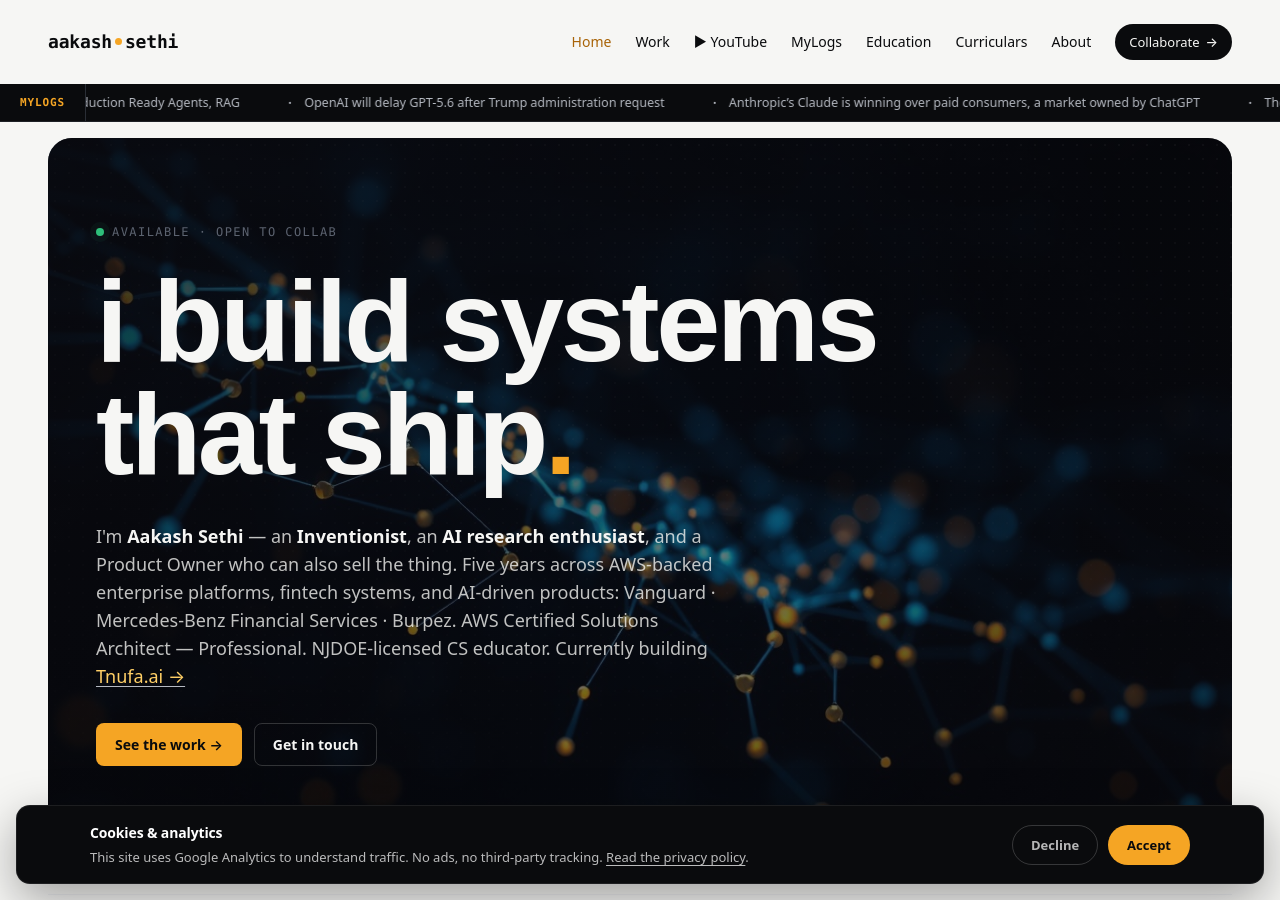
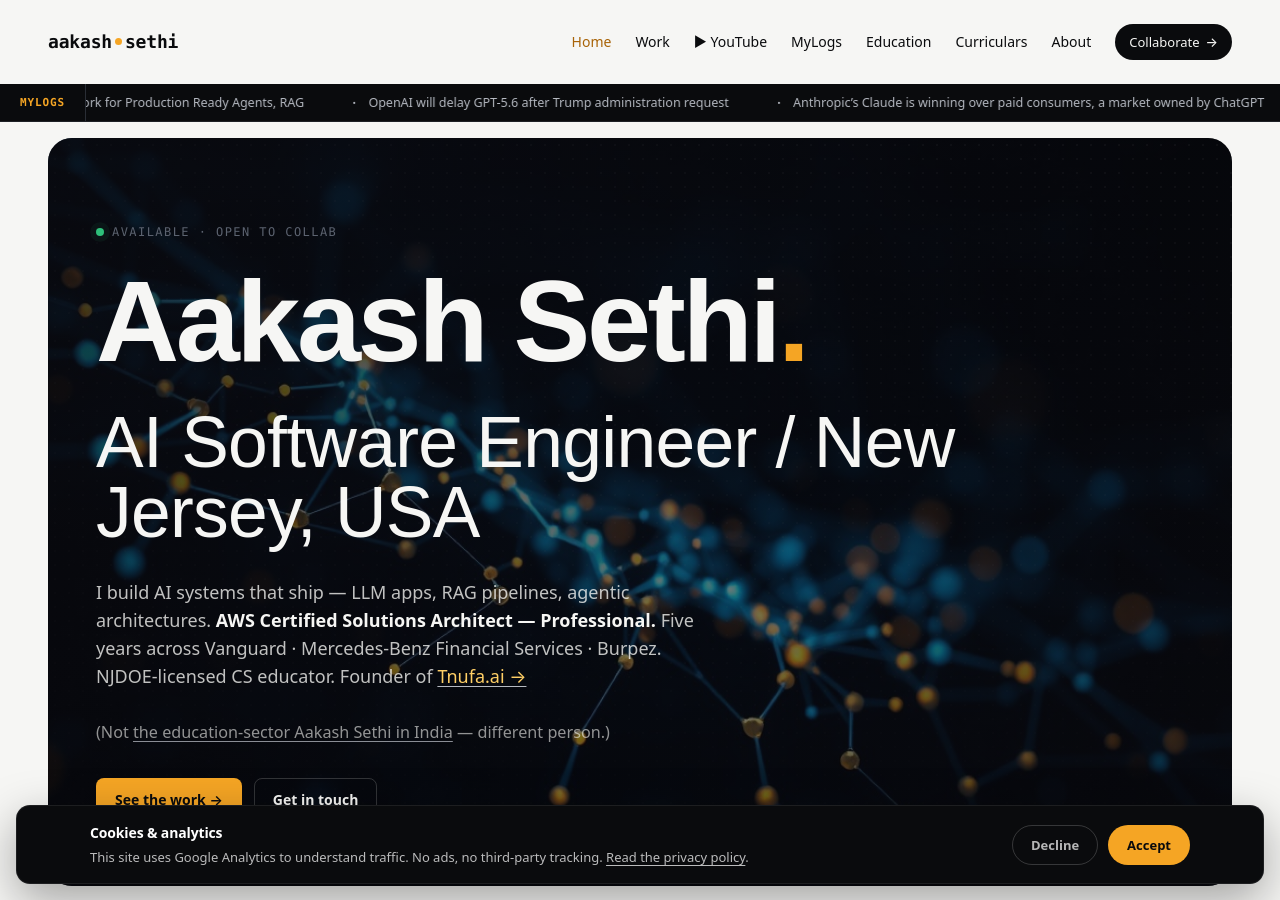
Before and after one commit to Aakashsethi/aakashsethi.github.io, a Jekyll site: the page index.html, which Jekyll copies as it is, in a window 1280 px wide and 900 px high. Built offline with Jekyll 4.4.1, drawn with Linux system fonts in a browser that asks for light colours; nearby versions of some CDN libraries.

Commit message:
Reposition identity: 'Aakash Sethi (AI Engineer)' — disambiguate from the India CEO
Google/DDG currently rank Aakash Sethi the Quest Alliance CEO for the
bare-name query. Bare 'Aakash Sethi' is unwinnable short-term against
that established brand. Instead we optimize for winnable modifier
queries: 'aakash sethi ai', 'aakash sethi new jersey', 'aakash sethi
ai engineer'.

- Title tag now leads with "(AI Engineer)" and adds specific tech
  qualifiers (AWS SAP, LLMs, Agentic AI, Tnufa.ai)
- Meta description explicitly names the disambiguation from the India
  CEO — a strong signal to Google's Knowledge Graph
- Person schema gains alternateName, nationality, and — crucially —
  disambiguatingDescription explicitly stating this is a different
  person from the Quest Alliance CEO
- Hero H1 is now the actual name "Aakash Sethi" (was tagline "i build
  systems that ship") — H1 is Google's strongest single ranking signal
  for person queries. Subhead shows AI Engineer / New Jersey inline.
- Hero includes an explicit "not the India Aakash Sethi" note linking
  to his LinkedIn — this is a Knowledge-Graph disambiguation signal
- _config.yml site title updated to match

Co-Authored-By: Claude Opus 4.7 (1M context) <noreply@anthropic.com>

```diff
--- a/_config.yml
+++ b/_config.yml
@@ -1,8 +1,9 @@
-title: Aakash Sethi — AI Software Engineer
+title: Aakash Sethi (AI Engineer) — New Jersey · AWS SAP · LLMs & Agentic AI
 email: aakash.sethi7@gmail.com
 description: >-
-  AI Software Engineer. AWS Certified Solutions Architect Professional.
-  Building Tnufa.ai. Five years across Vanguard, Mercedes-Benz Financial Services, and Burpez.
+  Aakash Sethi is an AI Software Engineer based in New Jersey, USA — not the Quest
+  Alliance CEO. AWS Certified Solutions Architect Professional. Founder of Tnufa.ai.
+  Five years across Vanguard, Mercedes-Benz Financial Services, and Burpez.
 baseurl: ""
 url: "https://aakashsethi.github.io"
 github_username: Aakashsethi
--- a/index.html
+++ b/index.html
@@ -20,8 +20,8 @@
 
 <meta charset="utf-8">
 <meta name="viewport" content="width=device-width, initial-scale=1">
-<title>Aakash Sethi — AI Engineer, Consultant &amp; Mentor | New Jersey</title>
-<meta name="description" content="Aakash Sethi is an AI Software Engineer, consultant, and mentor based in New Jersey. AWS Certified Solutions Architect Pro, NJDOE-licensed CS educator. Book a 1-on-1 session for AI engineering, career coaching, system design, tech mentoring, or AWS consulting.">
+<title>Aakash Sethi (AI Engineer, New Jersey) — AWS SAP Pro · LLMs · Agentic AI · Tnufa.ai</title>
+<meta name="description" content="Aakash Sethi — AI Software Engineer based in New Jersey, USA (not the Quest Alliance CEO in India). AWS Certified Solutions Architect Professional. Founder of Tnufa.ai. Five years shipping production systems at Vanguard, Mercedes-Benz Financial Services, and Burpez. Available for AI engineering, AWS architecture, and technical mentorship.">
 <meta name="keywords" content="Aakash Sethi, Aakash Sethi AI engineer, Aakash Sethi consultant, Aakash Sethi mentor, Aakash Sethi New Jersey, AI consultant New Jersey, AI engineering consultant, LLM consultant, agentic AI consultant, RAG consultant, machine learning consultant, AWS consultant New Jersey, cloud architect consultant, tech consultant NJ, software engineering consultant, tech mentor, software engineer mentor, AI mentor, coding mentor, career mentor, tech career coach, AI career coach, software engineer career coach, interview coach, system design coach, AWS certification coach, computer science tutor NJ, CS tutor, coding tutor, programming tutor New Jersey, tech job coach, AI software engineer, machine learning engineer, LLM engineer, agentic AI engineer, AWS Solutions Architect Professional, Java engineer, Python engineer, TypeScript engineer, React developer, MERN stack developer, distributed systems engineer, microservices engineer, New Jersey AI engineer, NJ tech consultant, NYC area AI consultant, Tnufa AI, workforce mobility platform, skill embeddings, AI workforce technology, NJIT graduate, computer science educator, Vanguard software engineer, Mercedes-Benz Financial Services engineer">
 <meta name="author" content="Aakash Sethi">
 <meta name="robots" content="index, follow, max-snippet:-1, max-image-preview:large, max-video-preview:-1">
@@ -33,8 +33,8 @@
 
 <!-- Open Graph -->
 <meta property="og:type" content="profile">
-<meta property="og:title" content="Aakash Sethi — AI Engineer, Consultant &amp; Mentor">
-<meta property="og:description" content="AI Software Engineer and consultant in New Jersey. AWS Certified SA Pro. Book a 1-on-1 for AI engineering, career coaching, or tech mentoring.">
+<meta property="og:title" content="Aakash Sethi (AI Engineer) — New Jersey · AWS · LLMs · Tnufa.ai">
+<meta property="og:description" content="AI Software Engineer in New Jersey, USA. AWS Certified SA Pro. Founder of Tnufa.ai. Book a call for AI engineering, AWS architecture, or technical mentorship.">
 <meta property="og:image" content="https://aakashsethi.github.io/assets/ai/about_portrait.png">
 <meta property="og:image:width" content="1200">
 <meta property="og:image:height" content="630">
@@ -48,8 +48,8 @@
 
 <!-- Twitter Card -->
 <meta name="twitter:card" content="summary_large_image">
-<meta name="twitter:title" content="Aakash Sethi — AI Engineer, Consultant &amp; Mentor">
-<meta name="twitter:description" content="AI Software Engineer in NJ. AWS Certified SA Pro. Book a 1-on-1 for AI engineering, career coaching, or tech mentoring.">
+<meta name="twitter:title" content="Aakash Sethi (AI Engineer) — New Jersey · AWS · LLMs">
+<meta name="twitter:description" content="AI Software Engineer in New Jersey, USA. AWS Certified SA Pro. Founder of Tnufa.ai.">
 <meta name="twitter:image" content="https://aakashsethi.github.io/assets/ai/about_portrait.png">
 <meta name="twitter:image:alt" content="Aakash Sethi — AI Engineer">
 
@@ -60,12 +60,15 @@
   "@type": "Person",
   "@id": "https://aakashsethi.github.io/#person",
   "name": "Aakash Sethi",
+  "alternateName": ["Aakash Sethi (AI Engineer)", "Aakash Sethi — AI Engineer NJ"],
   "givenName": "Aakash",
   "familyName": "Sethi",
+  "nationality": { "@type": "Country", "name": "United States" },
   "url": "https://aakashsethi.github.io/",
   "image": "https://aakashsethi.github.io/assets/ai/about_portrait.png",
-  "jobTitle": "AI Software Engineer & Consultant",
-  "description": "AI Software Engineer, consultant, and mentor based in New Jersey. AWS Certified Solutions Architect Professional. NJDOE-licensed Computer Science educator. Founder of Tnufa.ai. Previously Vanguard, Mercedes-Benz Financial Services, Burpez.",
+  "jobTitle": "AI Software Engineer",
+  "description": "AI Software Engineer based in New Jersey, USA. AWS Certified Solutions Architect Professional. NJDOE-licensed Computer Science educator. Founder of Tnufa.ai. Previously Vanguard, Mercedes-Benz Financial Services, Burpez.",
+  "disambiguatingDescription": "Aakash Sethi in this profile is an AI Software Engineer based in New Jersey, USA. This is a distinct individual from Aakash Sethi the CEO of Quest Alliance in India — different person, different field, different country.",
   "email": "aakash.sethi7@gmail.com",
   "telephone": "+15616447279",
   "address": {
--- a/ui_kits/portfolio/Hero.jsx
+++ b/ui_kits/portfolio/Hero.jsx
@@ -9,14 +9,20 @@ function Hero({ onNav }) {
           <span className="live-dot" /> Available · open to collab
         </div>
         <h1 className="hero-title">
-          i build systems<br />that ship<span className="accent-dot">.</span>
+          Aakash Sethi<span className="accent-dot">.</span><br />
+          <span style={{fontSize:'0.62em', display:'block', marginTop:'0.4em', fontWeight:500, letterSpacing:'-0.01em'}}>
+            AI Software Engineer / New Jersey, USA
+          </span>
         </h1>
         <p className="hero-lede">
-          I'm <b>Aakash Sethi</b> — an <b>Inventionist</b>, an <b>AI research enthusiast</b>,
-          and a Product Owner who can also sell the thing. Five years across AWS-backed
-          enterprise platforms, fintech systems, and AI-driven products: Vanguard ·
-          Mercedes-Benz Financial Services · Burpez. AWS Certified Solutions Architect —
-          Professional. NJDOE-licensed CS educator. Currently building <a href="https://tnufa.ai" style={{color:'var(--signal-300)'}}>Tnufa.ai →</a>
+          I build AI systems that ship — LLM apps, RAG pipelines, agentic architectures.
+          <b> AWS Certified Solutions Architect — Professional.</b> Five years across
+          Vanguard · Mercedes-Benz Financial Services · Burpez. NJDOE-licensed CS educator.
+          Founder of <a href="https://tnufa.ai" style={{color:'var(--signal-300)'}}>Tnufa.ai →</a>
+          <br /><br />
+          <span style={{fontSize:'0.9em', opacity:0.75}}>
+            (Not <a href="https://in.linkedin.com/in/aakashsethi" style={{color:'inherit'}} target="_blank" rel="noopener">the education-sector Aakash Sethi in India</a> — different person.)
+          </span>
         </p>
         <div className="hero-ctas">
           <a className="btn btn-primary" href="#" onClick={(e)=>{e.preventDefault(); onNav('work');}}>See the work →</a>
```
